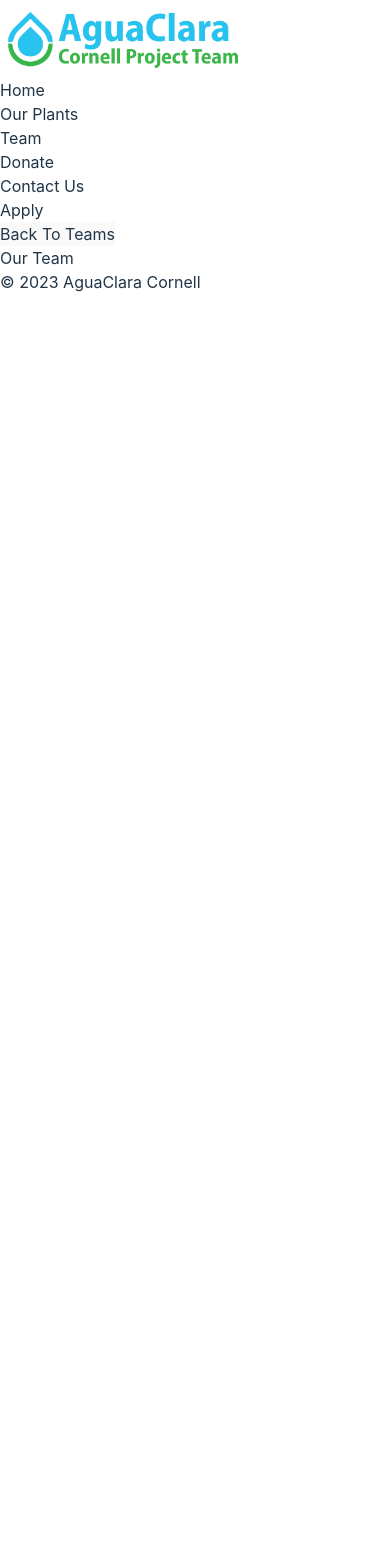
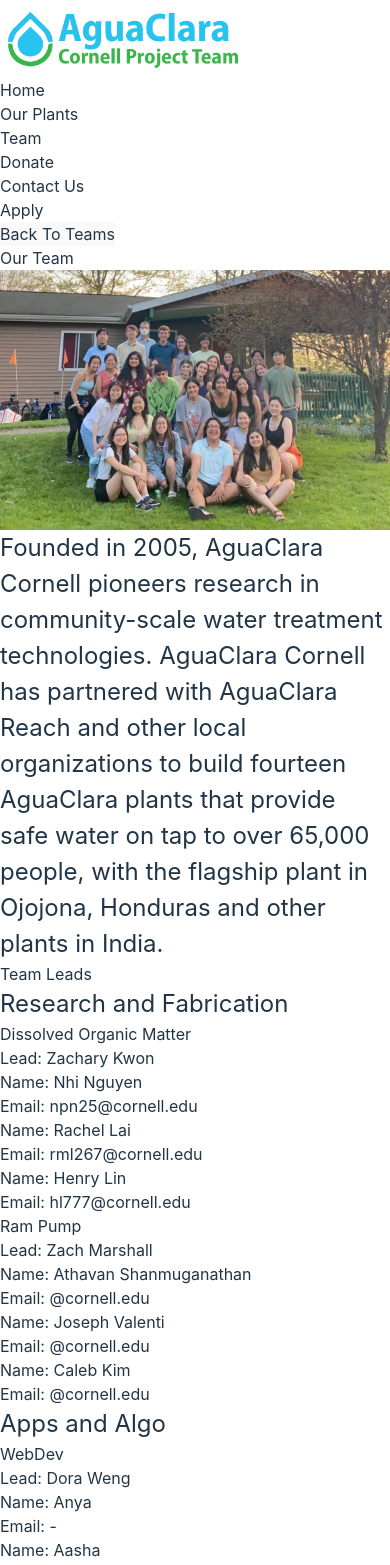
Before and after one commit to AguaClara/webmaster, a React (Vite) app: page /Team in a window 390 px wide. Shown: the top 1565 px of the page. Before the commit the page ends 844 px from the top, so only its background shows below. Built offline with nearby package versions, Linux system fonts and the light colour scheme.

Commit message:
minor changes

```diff
--- /dev/null
+++ b/src/components/Subteam.jsx
@@ -0,0 +1,29 @@
+import React from "react";
+import data from "../data/members.json";
+
+function Subteam() {
+  return (
+    <div className="grid grid-cols-4 gap-4">
+      {data.sections.map((section, index) => (
+        <div key={index} className="mb-4">
+          <h2 className="text-xl font-bold mb-2">{section.name}</h2>
+
+          {section.subteams.map((subteam, index) => (
+            <div key={index} className="mb-4">
+              <h3 className="text-lg font-bold mb-2">{subteam.name}</h3>
+              <div className="font-semibold">Lead: {subteam.lead}</div>
+              {subteam.members.map((member, index) => (
+                <div key={index} className="mb-2">
+                  <div>Name: {member.name}</div>
+                  <div>Email: {member.email}</div>
+                </div>
+              ))}
+            </div>
+          ))}
+        </div>
+      ))}
+    </div>
+  );
+}
+
+export default Subteam;
--- /dev/null
+++ b/src/data/members.json
@@ -0,0 +1,80 @@
+{
+  "sections": [
+    {
+      "name": "Research and Fabrication",
+      "subteams": [
+        {
+          "name": "Dissolved Organic Matter",
+          "lead": "Zachary Kwon",
+          "members": [
+            {
+              "name": "Nhi Nguyen",
+              "email": "npn25@cornell.edu",
+              "linkedin": "",
+              "major_year": "-"
+            },
+            {
+              "name": "Rachel Lai",
+              "email": "rml267@cornell.edu",
+              "linkedin": "",
+              "major_year": "-"
+            },
+            {
+              "name": "Henry Lin",
+              "email": "hl777@cornell.edu",
+              "linkedin": "",
+              "major_year": "-"
+            }
+          ]
+        },
+        {
+          "name": "Ram Pump",
+          "lead": "Zach Marshall",
+          "members": [
+            {
+              "name": "Athavan Shanmuganathan",
+              "email": "@cornell.edu",
+              "linkedin": "",
+              "major_year": "-"
+            },
+            {
+              "name": "Joseph Valenti",
+              "email": "@cornell.edu",
+              "linkedin": "",
+              "major_year": "-"
+            },
+            {
+              "name": "Caleb Kim",
+              "email": "@cornell.edu",
+              "linkedin": "",
+              "major_year": "-"
+            }
+          ]
+        }
+      ]
+    },
+    {
+      "name": "Apps and Algo",
+      "subteams": [
+        {
+          "name": "WebDev",
+          "lead": "Dora Weng",
+          "members": [
+            {
+              "name": "Anya",
+              "email": "-",
+              "linkedin": "",
+              "major_year": "-"
+            },
+            {
+              "name": "Aasha",
+              "email": "-",
+              "linkedin": "",
+              "major_year": "-"
+            }
+          ]
+        }
+      ]
+    }
+  ]
+}
--- a/src/index.css
+++ b/src/index.css
@@ -29,3 +29,21 @@
     background-color: #f9f9f9;
   }
 }
+
+@media screen and (max-width: 1480) {
+  .text-8xl {
+    font-size: 5rem; /* Change this to the desired font size for smaller screens */
+  }
+  .text-xl {
+    font-size: 1.5rem; /* Change this to the desired font size for smaller screens */
+  }
+}
+
+@media screen and (max-width: 800px) {
+  .text-8xl {
+    font-size: 2rem; /* Change this to the desired font size for smaller screens */
+  }
+  .text-xl {
+    font-size: 1.5rem; /* Change this to the desired font size for smaller screens */
+  }
+}
--- a/src/pages/Donate.jsx
+++ b/src/pages/Donate.jsx
@@ -12,7 +12,7 @@ function Donate() {
       <div className="relative">
         <img src={banner} className="w-full object-cover mt-[1%]" />
         <div className="text-center absolute top-[75%] left-1/2 transform translate-x-[-50%] text-white">
-          <div className="text-center text-5xl mt-[5%]">
+          <div className="text-center text-6xl mt-[5%]">
             Making a Difference
           </div>
         </div>
--- a/src/pages/Home.jsx
+++ b/src/pages/Home.jsx
@@ -25,9 +25,11 @@ function Home() {
             alt="Home Banner"
             className="w-full object-cover mt-[1%]"
           />
-          <div className="text-center absolute top-[65%] left-1/2 transform translate-x-[-50%] text-white">
-            <div className="text-8xl bold-text py-1">Clean water on tap</div>
-            <div className="text-xl">
+          <div className="text-center absolute top-[75%] left-1/2 transform translate-x-[-50%] text-white">
+            <div className="text-2xl sm:text-4xl lg:text-4xl xl:text-8xl bold-text py-1">
+              Clean water on tap
+            </div>
+            <div className="text-sm lg:text-lg xl:text-xl">
               protecting the universal right to clean water
             </div>
           </div>
--- a/src/pages/OurPlants.jsx
+++ b/src/pages/OurPlants.jsx
@@ -9,10 +9,10 @@ function OurPlants() {
   return (
     <>
       <Navbar />
-
-      <div className="mx-auto max-w-screen-xl">
-        {/* Our plants */}
-        <div className="text-center text-5xl mt-[5%] mb-[5%]">Our Plants</div>
+      <section id="banner" className="bg-[#75DC83] py-2">
+        <div className="text-center text-5xl mt-[5%] mb-[5%] text-white">
+          Our Plants
+        </div>
         <div className="flex flex-row justify-center">
           <div className="w-[40%] text-center text-xl">
             <img src={sanmatias} />
@@ -24,10 +24,61 @@ function OurPlants() {
             <div>San Matias Plant</div>
           </div>
         </div>
+      </section>
+      <div className="mx-auto max-w-screen-xl">
+        {/* Our plants */}
+
         {/* our approach */}
         <div className="text-5xl mt-[5%] mb-[5%]">Our Approach</div>
+        <div className="w-full grid grid-cols-2 place-content-between text-center gap-60">
+          <div className="bg-slate-100 h-48 rounded-xl drop-shadow-lg">
+            img of plant
+          </div>
+          <div className="place-self-center">
+            {" "}
+            description description description description description
+            description description description description description
+            description description description description description
+            description description description description{" "}
+          </div>
+
+          <div className="place-self-center">
+            {" "}
+            description description description description description
+            description description description description description
+            description description description description description
+            description description description description{" "}
+          </div>
+          <div className="bg-slate-100 h-48 rounded-xl drop-shadow-lg">
+            img of plant
+          </div>
+
+          <div className="bg-slate-100 h-48 rounded-xl drop-shadow-lg">
+            img of plant
+          </div>
+          <div className="place-self-center">
+            {" "}
+            description description description description description
+            description description description description description
+            description description description description description
+            description description description description{" "}
+          </div>
+        </div>
         <div className="text-5xl mt-[5%] mb-[5%]">Location of our plants</div>
         <img src={m} />
+        <div className="text-5xl mt-[5%] mb-[5%]">Our Impact</div>
+        <div className="w-full grid grid-cols-2 place-content-between text-center gap-60">
+          <div className="bg-slate-100 h-48 rounded-xl drop-shadow-lg">
+            img of people
+          </div>
+          <div className="place-self-center">
+            {" "}
+            description description description description description
+            description description description description description
+            description description description description description
+            description description description description{" "}
+          </div>
+        </div>
       </div>
       <Footer />
     </>
--- a/src/pages/Team.jsx
+++ b/src/pages/Team.jsx
@@ -2,6 +2,8 @@ import React from "react";
 import Navbar from "../components/Navbar";
 import Footer from "../components/Footer";
 import BackToTeams from "../components/BackToTeams";
+import teampic from "../assets/img/teamcommunity.jpg";
+import Subteam from "../components/Subteam";
 
 function Team() {
   return (
@@ -9,8 +11,29 @@ function Team() {
       <Navbar />
       <BackToTeams />
       <div className="mx-auto max-w-screen-xl">
-        <div className="text-center text-5xl mt-[5%]">Our Team</div>
+        <div className="text-5xl my-[5%]">Our Team</div>
+        <div className="grid grid-cols-2 gap-10 place-content-center">
+          <img src={teampic} className="" />
+          <div className="self-center text-center text-xl">
+            Founded in 2005, AguaClara Cornell pioneers research in
+            community-scale water treatment technologies. AguaClara Cornell has
+            partnered with AguaClara Reach and other local organizations to
+            build fourteen AguaClara plants that provide safe water on tap to
+            over 65,000 people, with the flagship plant in Ojojona, Honduras and
+            other plants in India.
+          </div>
+        </div>
+        <div className="text-5xl my-[5%] text-center">Team Leads</div>
+        <div className="grid grid-cols-3 h-80 gap-20">
+          <div className="bg-slate-200"></div>
+          <div className="bg-slate-200"></div>
+          <div className="bg-slate-200"></div>
+        </div>
+        <div>
+          <Subteam />
+        </div>
       </div>
+
       <Footer />
     </>
   );
```
Also changed, not shown: src/assets/img/teamcommunity.jpg (added).
